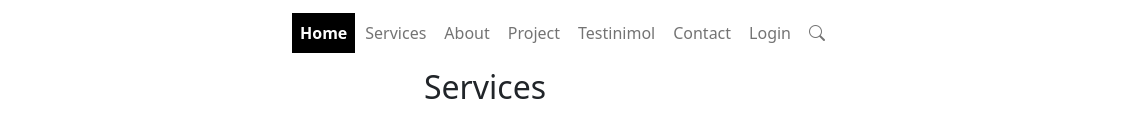
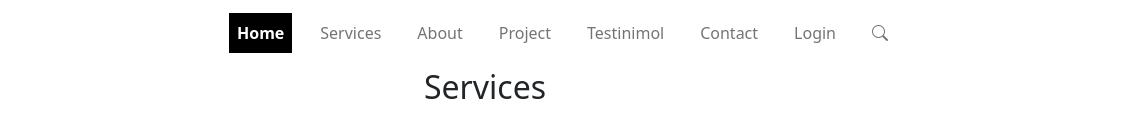
Before and after one commit to umar21212/pages, a plain HTML site: page pages/about.html in a window 1280 px wide. Shown: the part 67-204 px from the top of the page, 155-1280 px from the left. Drawn offline with nearby package versions, Linux system fonts and the light colour scheme; no server answers.

Commit message:
Update about.html

```diff
--- a/pages/about.html
+++ b/pages/about.html
@@ -11,7 +11,7 @@
         .nav{
             margin-right: auto;
             margin-left: auto;
-            gap: 2px;
+            gap: 20px;
         }
         #f{
             font-weight: bold;
```
